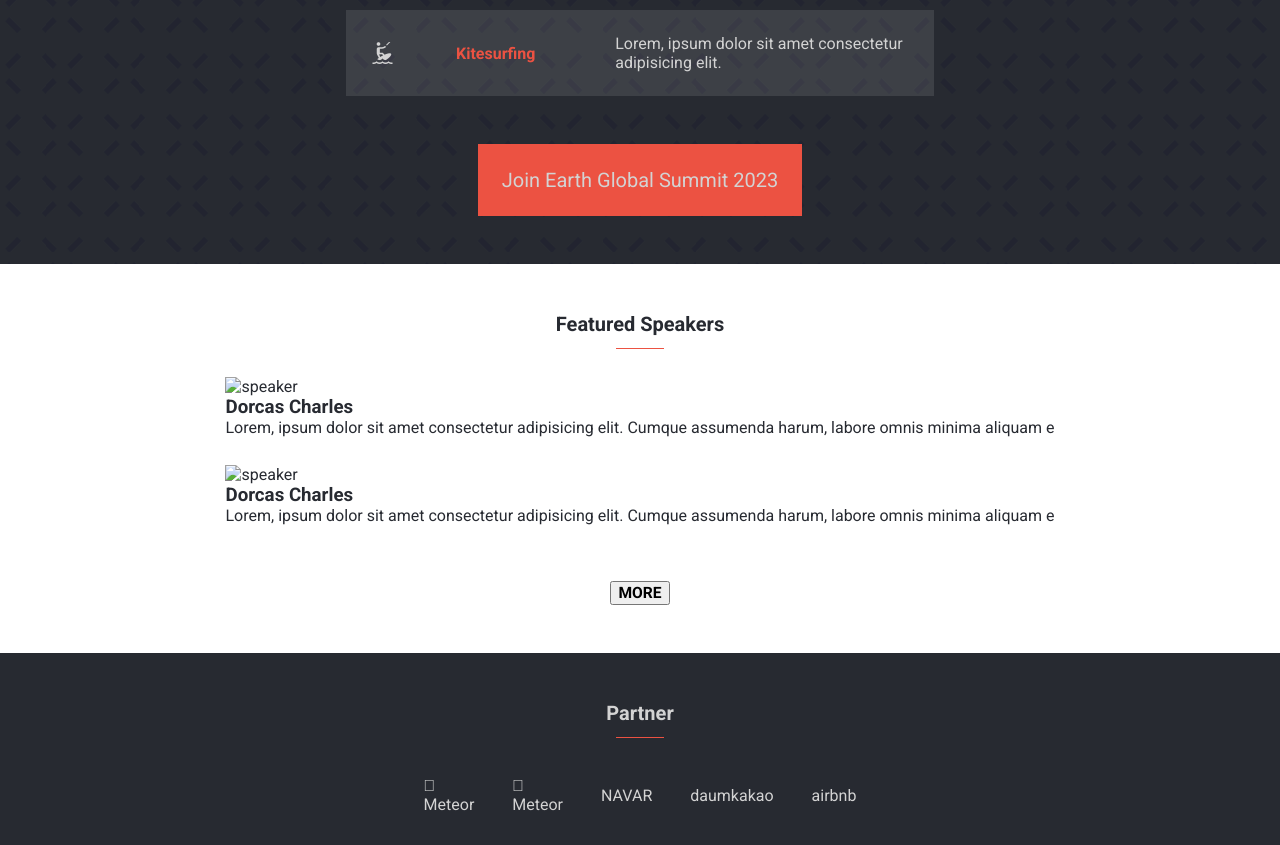
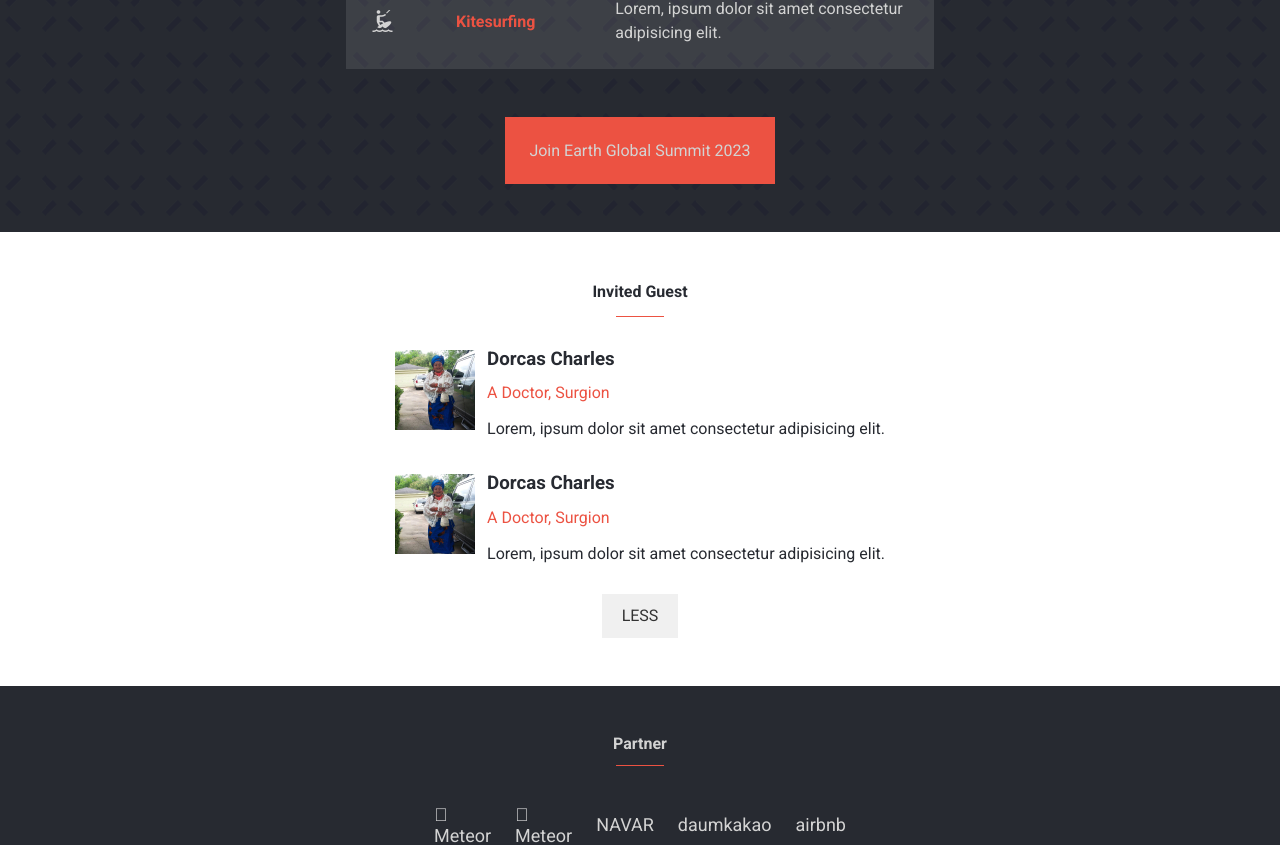
Before and after one commit to sagieramos/Capstone, a website: page index.html in a window 1280 px wide. Shown: the part 1305-2150 px from the top of the page. Drawn offline with nearby package versions, Linux system fonts and the light colour scheme; a web font is replaced by a local one.

Commit message:
expand button

```diff
--- a/css/common.css
+++ b/css/common.css
@@ -3,6 +3,7 @@
 
 body {
   font-family: 'CustomFont', sans-serif;
+  font-size: 16px;
 }
 
 
--- a/css/mobile.css
+++ b/css/mobile.css
@@ -18,6 +18,7 @@
 .main-header {
   background-image: url(../assets/mobile-bg.png);
   background-size: contain;
+  background-position-y: 100px;
   width: 100%;
   padding: 100px var(--floor-width-padding);
   display: flex;
@@ -63,7 +64,7 @@
 .menu-list a {
   color: var(--c-red);
   padding: 0 12px;
-  font-size: 22px;
+  font-size: 1.2rem;
   font-weight: 508;
 }
 
@@ -77,7 +78,7 @@
 .campaign a {
   padding: 12px;
   border: 3px solid var(--c-red);
-  font-size: 20px;
+  font-size: 16px;
   font-weight: 400;
 }
 
@@ -91,11 +92,11 @@
 .greetings {
   color: var(--c-red);
   font-weight: 500;
-  font-size: 20px;
+  font-size: 16px;
 }
 
 .intro {
-  font-size: 24px;
+  font-size: 16px;
   font-weight: 900;
   background-image: url(../assets/bg/text.png);
   background-size: cover;
@@ -108,12 +109,12 @@
   font-size: 16px;
   line-height: 1.7;
   padding: 12px 18px;
-  border: 3px solid #fff;
+  background-color: #fff;
 }
 
 .bold {
   font-family: 'COCOGOOSE', sans-serif;
-  font-size: 20px;
+  font-size: 1px;
   color: rgb(39, 42, 49, 0.8);
 }
 
@@ -143,6 +144,8 @@
 
 .program-paragraph {
   flex: 8;
+  font-size: 1rem;
+  line-height: 1.5;
 }
 
 .program {
@@ -157,7 +160,7 @@
 }
 
 .line {
-  font-size: 20px;
+  font-size: 16px;
 }
 
 .line::after {
@@ -170,6 +173,7 @@
 }
 
 .features-hero {
+  line-height: 1.5;
   background-color: #fff;
   color: var(--c-black);
   display: flex;
@@ -186,22 +190,33 @@
   flex-direction: column;
   align-items: flex-start;
   gap: 28px;
+
+  overflow: hidden;
+  transition: max-height 0.3s ease;
+}
+
+.features.expand ul {
+  max-height: none;
 }
 
 .feature {
+  display: flex;
+  flex-direction: row;
+  gap: 12px;
+  align-items: center;
+}
+
+.feature:first-child {
   flex: 1;
 }
 
-.speaker-img {
-  flex: 2;
-}
-
-.speaker-hero {
+.feature:last-child {
   flex: 4;
 }
 
-.speaker-paragraph {
-  flex: 8;
+.dp > img{
+  max-width: 80px;
+  max-width: 80px;
 }
 
 .footer-first-section {
@@ -220,21 +235,21 @@
   align-items: center;
   justify-content: center;
   flex-wrap: wrap;
-  gap: 38px;
+  gap: 24px;
   padding: 0;
 }
 
 .summit {
   background-color: var(--c-red);
   padding: 24px;
-  font-size: 20px;
+  font-size: 1rem;
   font-weight: 400;
   align-items: center;
   text-align: center;
 }
 
 .program-header {
-  font-size: 16px;
+  font-size: 1rem;
   color: var(--c-red);
 }
 
@@ -248,3 +263,41 @@
   max-width: 480px;
   margin: 0 auto;
 }
+
+.speaker-details {
+  display: flex;
+  flex-direction: column;
+  gap: 12px;
+  font-size: 1rem;
+}
+
+.speaker-title {
+  color: var(--c-red);
+}
+
+.speaker {
+  display: flex;
+  flex-direction: column;
+  gap: 8px;
+}
+
+.more-less {
+  background-color: #fff;
+  border: #fff;
+}
+
+.sponsors {
+  font-size: large;
+}
+
+.more-less {
+  background-color: #f0f0f0;
+  color: #333;
+  border: none;
+  padding: 10px 20px;
+  cursor: pointer;
+}
+
+.more-less:hover {
+  background-color: #ccc;
+}
--- a/index.html
+++ b/index.html
@@ -102,41 +102,52 @@
         <!-- End of main program -->
         <section class="features-hero">
             <header class="features-title">
-                <h2 class="line">Featured Speakers</h2>
+                <h2 class="line">Invited Guest</h2>
             </header>
             <ul class="features">
                 <li class="feature">
-                    <span>
-                        <img class="speaker-img" src="./assets/speakers/IMG-235.JPG" alt="speaker">
+                    <span class="dp">
+                        <img class="speaker-img" src="./assets/speekers/IMG-0235.JPG" alt="speaker">
                     </span>
-                    <div class="speaker-hero">
-                        <h3 class="speaker">Dorcas Charles</h3>
-                        <p class="speaker-title"></p>
+                    <span class="speaker-details">
+                        <div class="speaker">
+                            <h3 class="speaker-name">Dorcas Charles</h3>
+                            <p class="speaker-title">A Doctor, Surgion</p>
                         </div>
                         <p class="speaker-paragraph">
                             Lorem, ipsum dolor sit amet consectetur adipisicing elit.
-                        Cumque assumenda harum, labore omnis minima aliquam e
-                    </p>
+                    </span>
                 </li>
                 <li class="feature">
-                    <span>
-                        <img class="speaker-img" src="./assets/speekers/IMG-235.JPG" alt="speaker">
+                    <span class="dp">
+                        <img class="speaker-img" src="./assets/speekers/IMG-0235.JPG" alt="speaker">
                     </span>
-                    <div class="speaker-hero">
-                        <h3 class="speaker">Dorcas Charles</h3>
-                        <p class="speaker-title"></p>
+                    <span class="speaker-details">
+                        <div class="speaker">
+                            <h3 class="speaker-name">Dorcas Charles</h3>
+                            <p class="speaker-title">A Doctor, Surgion</p>
                         </div>
                         <p class="speaker-paragraph">
                             Lorem, ipsum dolor sit amet consectetur adipisicing elit.
-                        Cumque assumenda harum, labore omnis minima aliquam e
                         </p>
+                    </span>
+                </li>
+                <li class="feature">
+                    <span class="dp">
+                        <img class="speaker-img" src="./assets/speekers/IMG-0235.JPG" alt="speaker">
+                    </span>
+                    <span class="speaker-details">
+                        <div class="speaker">
+                            <h3 class="speaker-name">Dorcas Charles</h3>
+                            <p class="speaker-title">A Doctor, Surgion</p>
+                        </div>
+                        <p class="speaker-paragraph">
+                            Lorem, ipsum dolor sit amet consectetur adipisicing elit.
+                        </p>
+                    </span>
                 </li>
             </ul>
             <div class="more-less"></div>
-            <button class="more-less">
-                <h3>MORE</h3>
-                <div class="arrow-icon"></div>
-            </button>
         </section>
     </main>
     <footer>
@@ -158,4 +169,5 @@
         </div>
     </footer>
 </body>
+<script src="./js/script.js"></script>
 </html>
--- /dev/null
+++ b/js/script.js
@@ -0,0 +1,37 @@
+// Get the necessary elements
+const featuresContainer = document.querySelector('.features');
+const moreLessButton = document.querySelector('.more-less');
+
+// Define the number of initially visible features and the toggle state
+const initiallyVisibleFeatures = 2;
+let isExpanded = false;
+
+// Function to toggle the visibility of features
+function toggleFeaturesVisibility() {
+  const features = Array.from(featuresContainer.querySelectorAll('.feature'));
+
+  // Toggle the visibility of features based on the toggle state
+  features.forEach((feature, index) => {
+    if (isExpanded || index < initiallyVisibleFeatures) {
+      feature.style.display = 'flex';
+    } else {
+      feature.style.display = 'none';
+    }
+  });
+
+  // Toggle the text of the more/less button
+  if (isExpanded) {
+    moreLessButton.textContent = 'MORE';
+  } else {
+    moreLessButton.textContent = 'LESS';
+  }
+
+  // Update the toggle state
+  isExpanded = !isExpanded;
+}
+
+// Attach a click event listener to the more/less button
+moreLessButton.addEventListener('click', toggleFeaturesVisibility);
+
+// Initially show the specified number of features
+toggleFeaturesVisibility();
```
Lines whose indentation alone changed are shown as unchanged.
